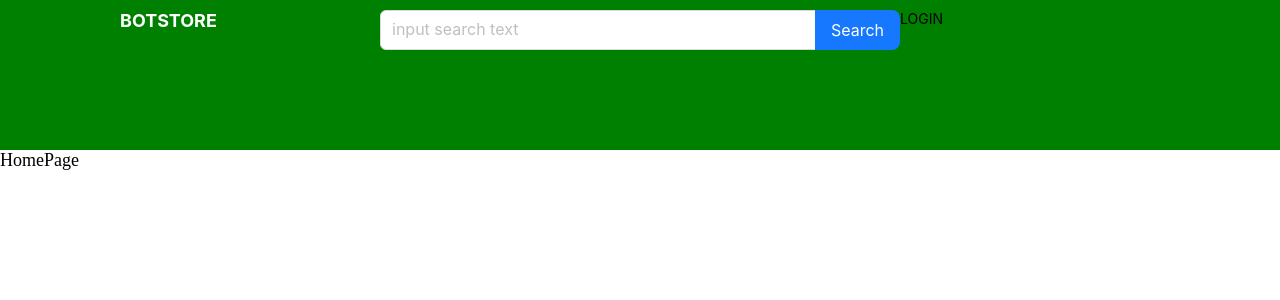
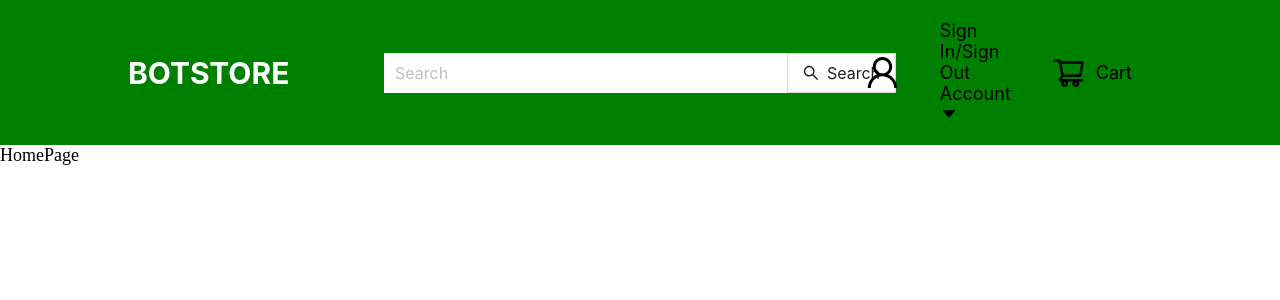
Before and after one commit to lynhmo/NgonNguKichBan, a React (Create React App) app: page / in a window 1280 px wide. Shown: the top 300 px of the page. Built offline with nearby package versions, Linux system fonts and the light colour scheme.

Commit message:
UI header

```diff
--- a/package.json
+++ b/package.json
@@ -3,6 +3,7 @@
   "version": "0.1.0",
   "private": true,
   "dependencies": {
+    "@ant-design/icons": "^5.2.6",
     "@reduxjs/toolkit": "^1.9.7",
     "@testing-library/jest-dom": "^5.17.0",
     "@testing-library/react": "^13.4.0",
--- /dev/null
+++ b/src/components/ButtonInputSearch/ButtonInputSearch.jsx
@@ -0,0 +1,15 @@
+import React from 'react'
+import { Button, Input } from 'antd'
+import { SearchOutlined } from '@ant-design/icons'
+
+const ButtonInputSearch = (props) => {
+    const { size, placeholder, textButton } = props
+    return (
+        <div style={{ display: 'flex' }}>
+            <Input size={size} placeholder={placeholder} bordered={false} style={{ backgroundColor: 'white', borderRadius: '0' }} />
+            <Button size={size} bordered={false} icon={<SearchOutlined />} style={{ borderRadius: '0' }}> {textButton}</Button>
+        </div >
+    )
+}
+
+export default ButtonInputSearch
--- a/src/components/HeaderComponent/HeaderComponent.jsx
+++ b/src/components/HeaderComponent/HeaderComponent.jsx
@@ -1,10 +1,14 @@
 import React from "react";
 import { Col } from "antd";
-import { WrapperHeader, WrapperTextHeader } from "./style";
-// import Search from "antd/lib/transfer/search";
-import { Input } from 'antd';
+import { WrapperAccount, WrapperHeader, WrapperTextHeader, AccountText } from "./style";
+import { UserOutlined, CaretDownOutlined, ShoppingCartOutlined } from '@ant-design/icons';
+// import { Input } from 'antd';
+import ButtonInputSearch from "../ButtonInputSearch/ButtonInputSearch";
 // import type { SearchProps } from '../Search';
-const { Search } = Input;
+
+
+
+// const { Search } = Input;
 const HeaderComponent = () => {
   return (
     <div>
@@ -13,19 +17,39 @@ const HeaderComponent = () => {
           <WrapperTextHeader>BOTSTORE</WrapperTextHeader>
         </Col>
         <Col span={12}>
-          <Search
-            placeholder="input search text"
-            allowClear
-            enterButton="Search"
-            size="large"
-          // onSearch={onSearch}
+          <ButtonInputSearch
+            size='large'
+            placeholder='Search'
+            textButton='Search'
           />
         </Col>
         <Col span={6}>
-          LOGIN
+          <WrapperAccount>
+            <AccountText>
+              <UserOutlined style={{ fontSize: '35px' }} />
+            </AccountText>
+            <AccountText>
+              <span>Sign In/Sign Out</span>
+              <div>
+                <span>Account</span>
+                <CaretDownOutlined />
+              </div>
+            </AccountText>
+            <AccountText className="Cart">
+              <div style={{
+                display: 'flex',
+                flexDirection: 'row',
+                justifyContent: 'center',
+                alignItems: 'center',
+              }}>
+                <ShoppingCartOutlined style={{ fontSize: '35px' }} />
+                <span style={{ marginLeft: '10px' }}>Cart</span>
+              </div>
+            </AccountText>
+          </WrapperAccount>
         </Col>
       </WrapperHeader>
-    </div>
+    </div >
   );
 };
 
--- a/src/components/HeaderComponent/style.js
+++ b/src/components/HeaderComponent/style.js
@@ -2,14 +2,27 @@ import { Row } from "antd";
 import styled from "styled-components"
 
 export const WrapperHeader = styled(Row)`
-    padding: 10px 120px;
+    padding: 20px 10%;
     background-color: green;
-    height:150px;
+    align-items: center;
+
 `
 
 export const WrapperTextHeader = styled.span`
-    font-size: 18px;
+    font-size: 30px;
     color: #fff;
     font-weight: bold;
     text-align: left;
+
 `
+
+export const WrapperAccount = styled.div`
+    font-size: 18px;
+    display: flex;
+    flex-direction: row;
+    align-items: center;
+    justify-content: flex-end;
+`
+export const AccountText = styled.div`
+    margin: 0 20px;
+`
```
Also changed, not shown: 1 other file (tests, documents, lock files or other folders).
